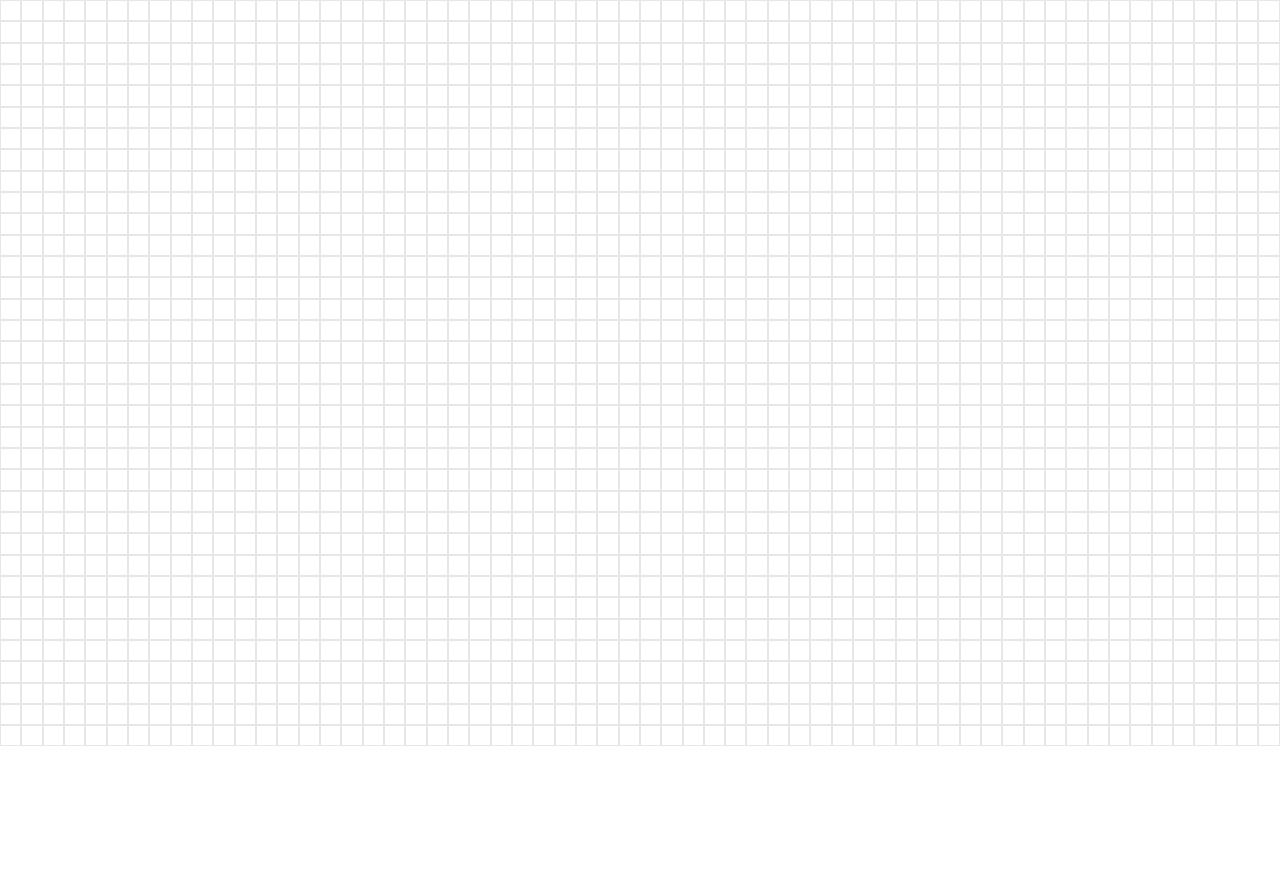
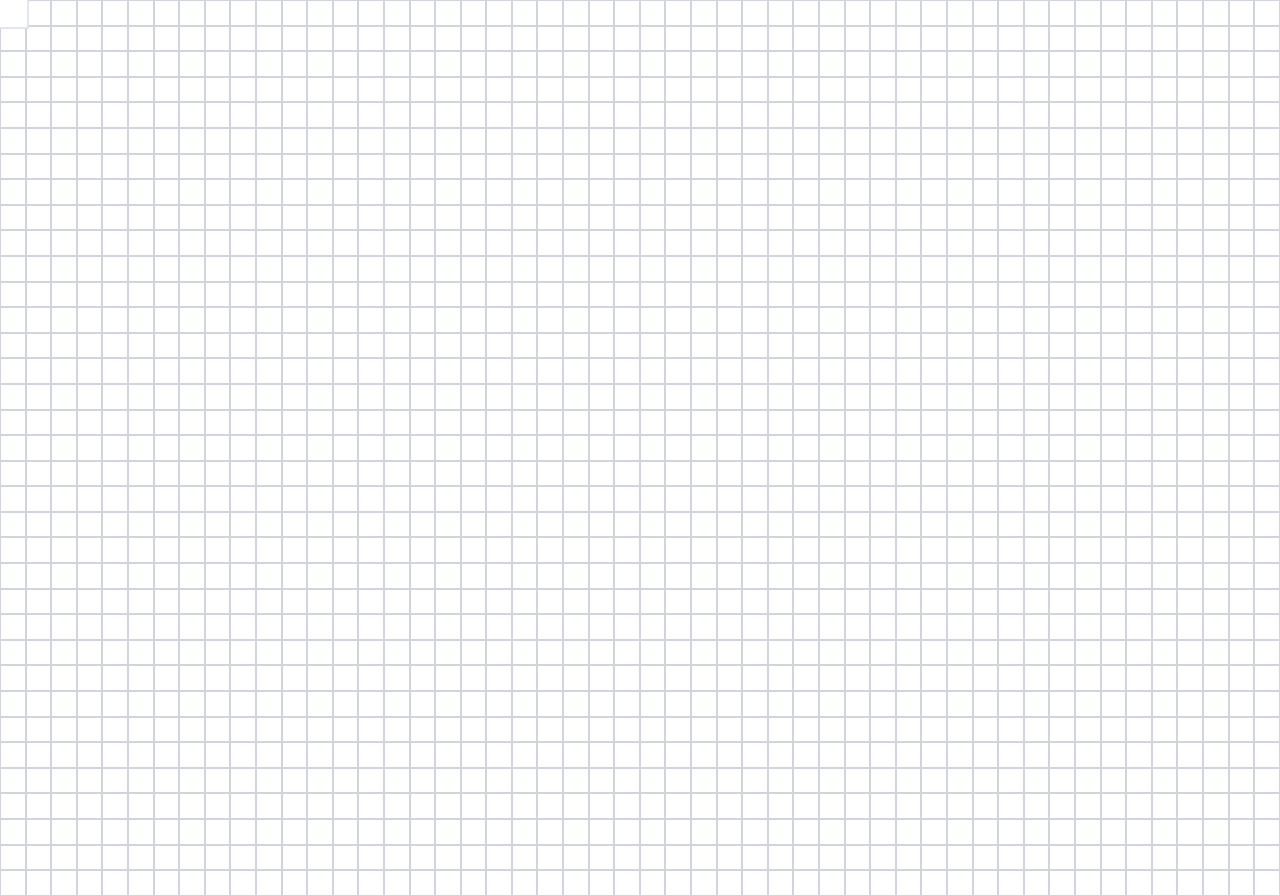
Before and after one commit to azboss2021/pathfinding, a React (Vite) app: page / in a window 1280 px wide. Before the commit the page ends 800 px from the top, so only its background shows below. Built offline with nearby package versions, Linux system fonts and the light colour scheme.

Commit message:
Basic grid interaction setup. Start node placement

```diff
--- a/src/App.jsx
+++ b/src/App.jsx
@@ -3,12 +3,24 @@ import Grid from './components/Grid';
 
 function App() {
   const [grid, setGrid] = useState([]);
+  const [sourcePlaced, setSourcePlaced] = useState(false);
+  const [targetPlaced, setTargetPlaced] = useState(false);
+
   const ROWS = 35;
-  const COLS = 60;
+  const COLS = 50;
 
   useEffect(() => {
     setupGrid();
   }, []);
+
+  const handleMouseOverNode = (e, row, col, nodeContent) => {
+    let tempGrid = grid.slice().slice();
+    if (!sourcePlaced) {
+      console.log('Row: ' + row + ' Col: ' + col);
+      tempGrid[row][col] = 'S';
+    }
+    setGrid(tempGrid.slice().slice());
+  };
 
   const setupGrid = () => {
     let tempGrid = new Array(ROWS);
@@ -27,7 +39,7 @@ function App() {
 
   return (
     <main>
-      <Grid grid={grid} />
+      <Grid grid={grid} handleMouseOverNode={handleMouseOverNode} />
     </main>
   );
 }
--- a/src/components/Grid.jsx
+++ b/src/components/Grid.jsx
@@ -1,36 +1,48 @@
 import React from 'react';
 
-const Grid = ({ grid }) => {
-  const gridMap = grid.map((row, index) => {
+const Grid = ({ grid, handleMouseOverNode }) => {
+  const gridMap = grid.map((row, rowIndex) => {
     return (
-      <div key={index} className="flex">
-        {row.map((node, index) => {
+      <div key={rowIndex} className="flex">
+        {row.map((node, nodeIndex) => {
           if (node == 'O') {
             return (
               <div
-                key={index}
-                className="flex-1 aspect-square border border-gray-200 bg-black"
+                key={nodeIndex}
+                className="flex-1 aspect-square border border-gray-300 bg-black node"
+                onClick={(e) =>
+                  handleMouseOverNode(e, rowIndex, nodeIndex, node)
+                }
               ></div>
             );
           } else if (node == 'S') {
             return (
               <div
-                key={index}
-                className="flex-1 aspect-square border border-gray-200 bg-green-500"
+                key={nodeIndex}
+                className="flex-1 aspect-square border border-gray-300 bg-green-500 node"
+                onClick={(e) =>
+                  handleMouseOverNode(e, rowIndex, nodeIndex, node)
+                }
               ></div>
             );
           } else if (node == 'T') {
             return (
               <div
-                key={index}
-                className="flex-1 aspect-square border border-gray-200 bg-red-500"
+                key={nodeIndex}
+                className="flex-1 aspect-square border border-gray-300 bg-red-500 node"
+                onClick={(e) =>
+                  handleMouseOverNode(e, rowIndex, nodeIndex, node)
+                }
               ></div>
             );
           } else {
             return (
               <div
-                key={index}
-                className="flex-1 aspect-square border border-gray-200"
+                key={nodeIndex}
+                className="flex-1 aspect-square border border-gray-300 bg-white node"
+                onClick={(e) =>
+                  handleMouseOverNode(e, rowIndex, nodeIndex, node)
+                }
               ></div>
             );
           }
--- a/src/index.css
+++ b/src/index.css
@@ -7,3 +7,11 @@
   margin: 0;
   padding: 0;
 }
+
+.node {
+  transition: all 0.1s ease-in-out;
+}
+
+.node:hover {
+  transform: scale(1.2);
+}
```
